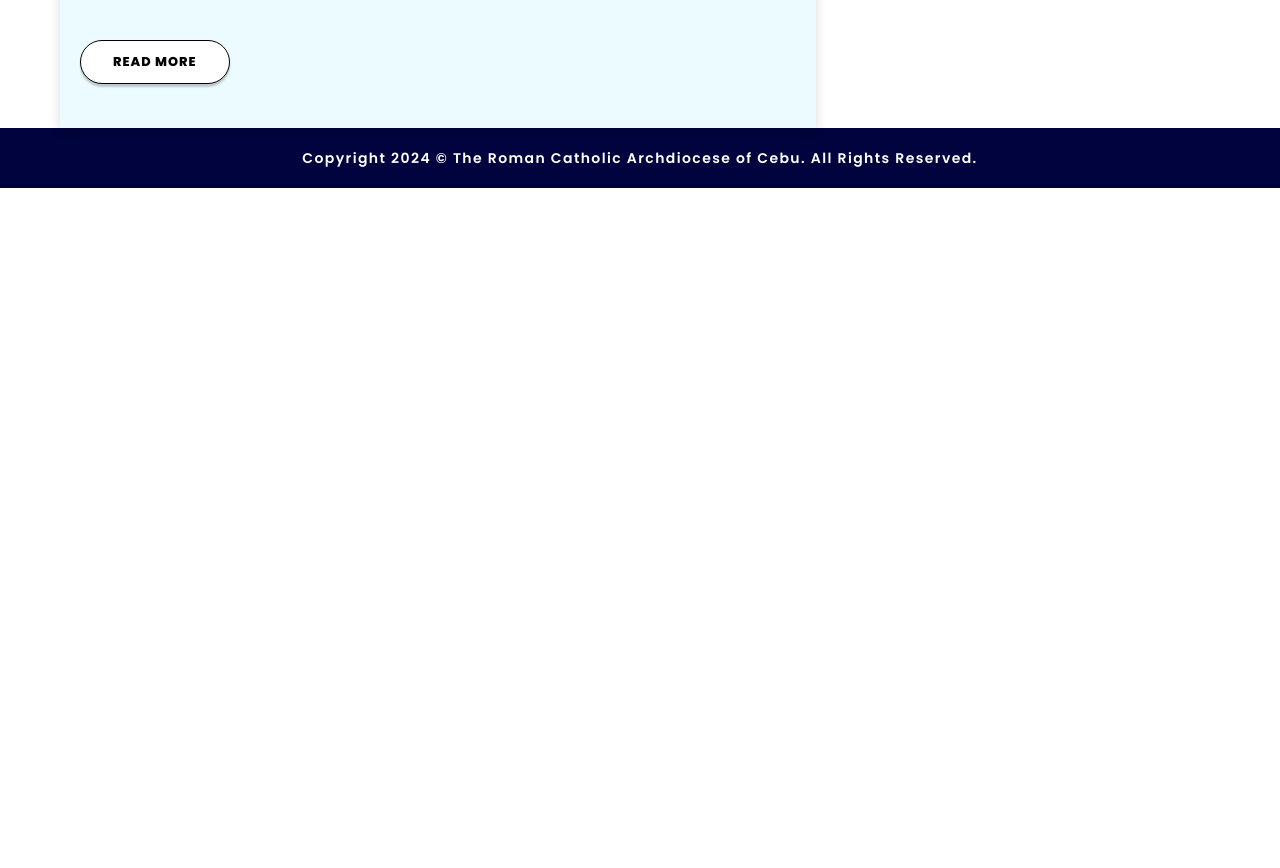
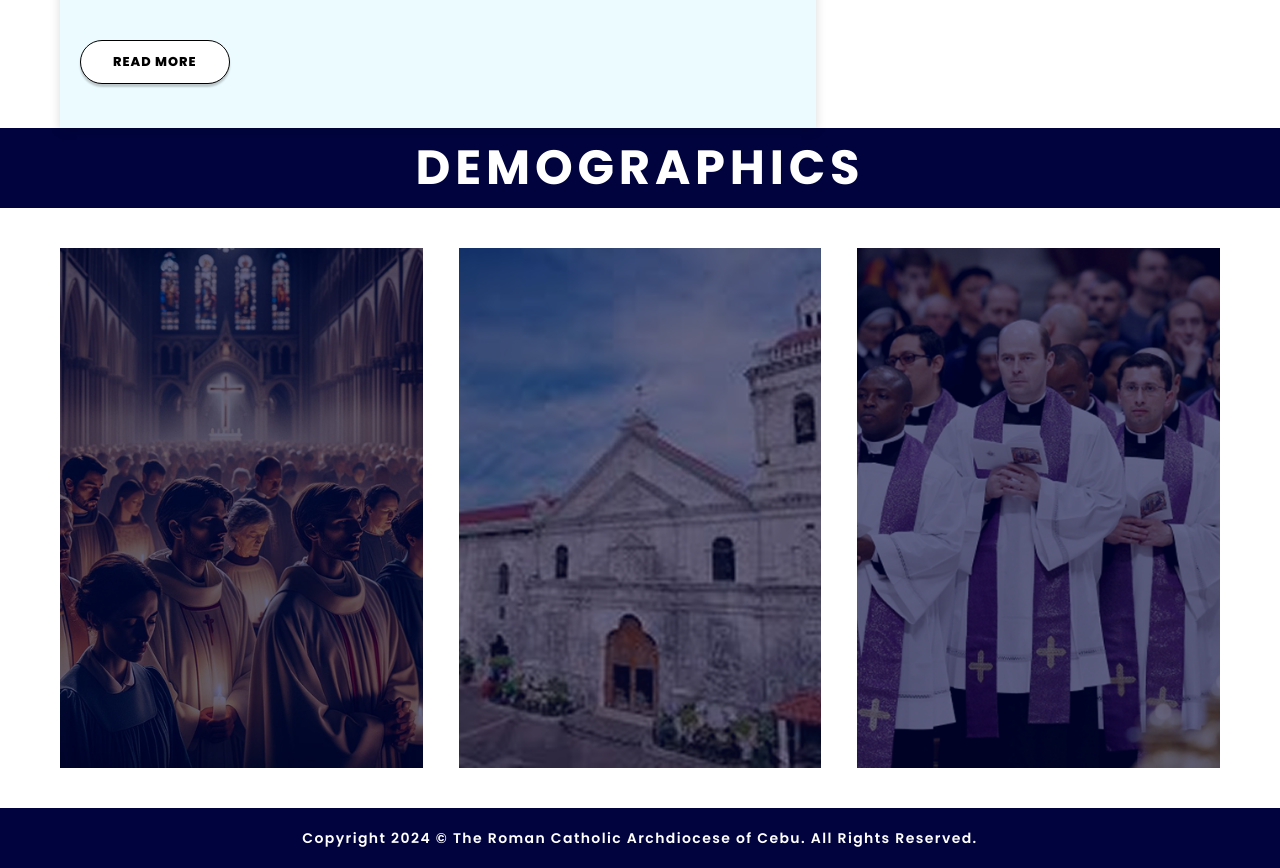
Before and after one commit to Celian4862/cadcomm, a Next.js app: page / in a window 1280 px wide. Shown: the part 1448-2316 px from the top of the page. Before the commit the page ends 1636 px from the top, so only its background shows below. Built offline with nearby package versions, Linux system fonts and the light colour scheme.

Commit message:
Updated page.tsx
Added the "Demographics" section as well as some content.

```diff
--- a/app/page.tsx
+++ b/app/page.tsx
@@ -69,6 +69,25 @@ export default function Home() {
           className="pb-10"
         />
       </div>
+      <header>
+        <h2 className="bg-secondary w-full p-4 text-center text-5xl font-bold tracking-widest text-white uppercase">
+          Demographics
+        </h2>
+      </header>
+      <div className="grid grid-cols-3 gap-x-9 px-15 py-10 *:h-130">
+        <div
+          className="bg-cover bg-center"
+          style={{ backgroundImage: 'url("/demographics1.png")' }}
+        ></div>
+        <div
+          className="bg-cover bg-center"
+          style={{ backgroundImage: 'url("/demographics2.png")' }}
+        ></div>
+        <div
+          className="bg-cover bg-center"
+          style={{ backgroundImage: 'url("/demographics3.png")' }}
+        ></div>
+      </div>
     </>
   );
 }
```
